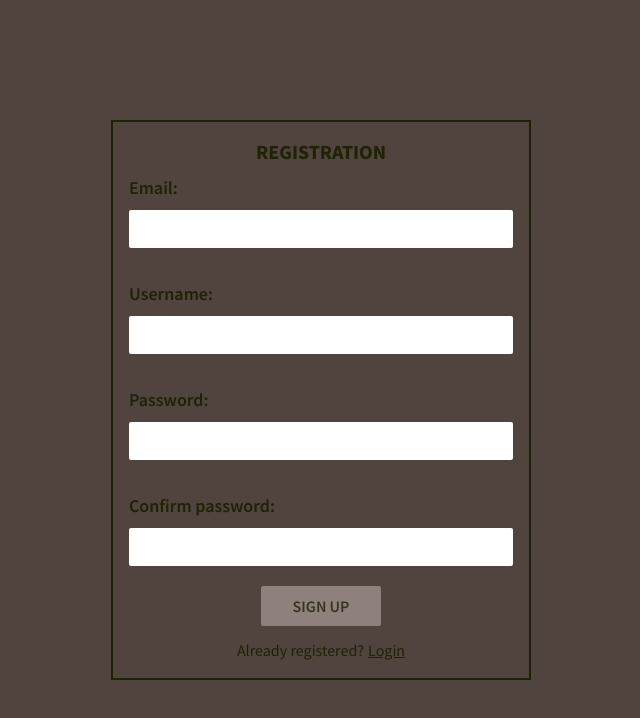
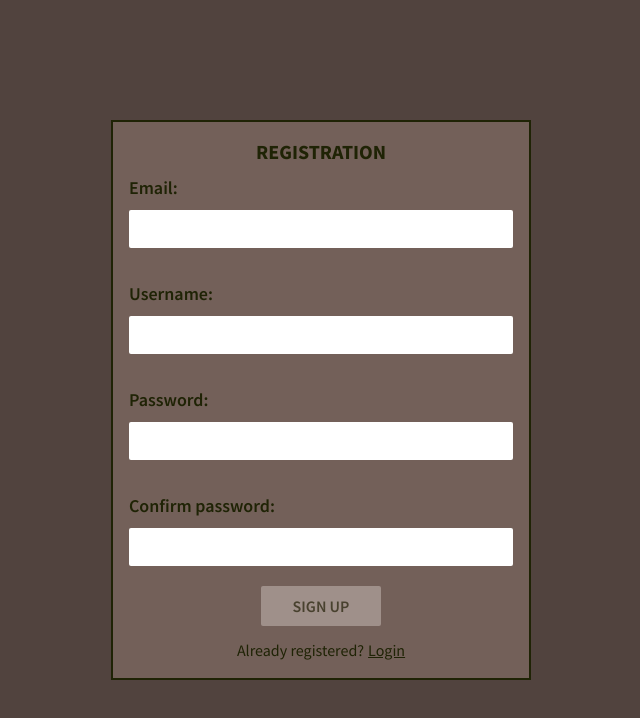
Before and after one commit to ilibman/knards, a React (Vite) app in the folder frontend/: page /registration in a window 1280 px wide. Shown: the top 718 px of the page, without its empty margins (319-959 px from the left). Built offline with nearby package versions, Linux system fonts and the light colour scheme; no server answers.

Commit message:
FE: lighter bg color for login/registration forms

```diff
--- a/frontend/src/routes/login.tsx
+++ b/frontend/src/routes/login.tsx
@@ -75,7 +75,7 @@ export default function Login() {
     <div className="h-screen flex flex-col justify-center">
       <div className="flex flex-col justify-start
         w-full max-w-[420px] mx-auto p-4
-        border-2 border-black">
+        bg-brown-light border-2 border-black">
         <p
           ref={errorRef}
           className={`mb-2 p-2 text-red-dark font-bold bg-red-light
--- a/frontend/src/routes/registration.tsx
+++ b/frontend/src/routes/registration.tsx
@@ -106,7 +106,7 @@ export default function Registration() {
         <div className="h-screen flex flex-col justify-center">
           <div className="flex flex-col justify-start
               w-full max-w-[420px] mx-auto p-4
-              border-2 border-black">
+              bg-brown-light border-2 border-black">
             <h1 className="text-xl font-bold text-center">Success!</h1>
             <p className="text-center">
               <Link
@@ -122,7 +122,7 @@ export default function Registration() {
         <div className="h-screen flex flex-col justify-center">
           <div className="flex flex-col justify-start
             w-full max-w-[420px] mx-auto p-4
-            border-2 border-black">
+            bg-brown-light border-2 border-black">
             <p
               ref={errorRef}
               className={`mb-2 p-2 text-red-dark font-bold bg-red-light
```
